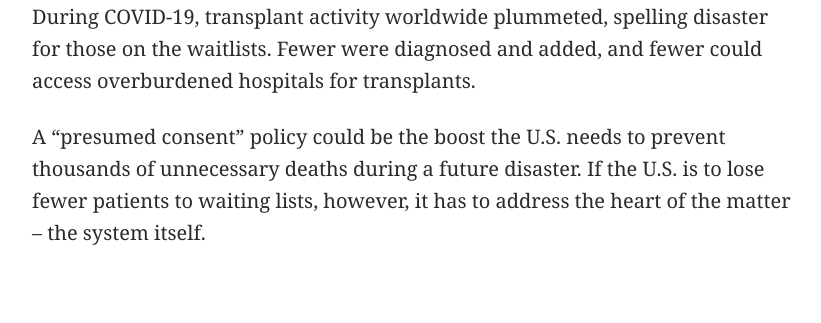
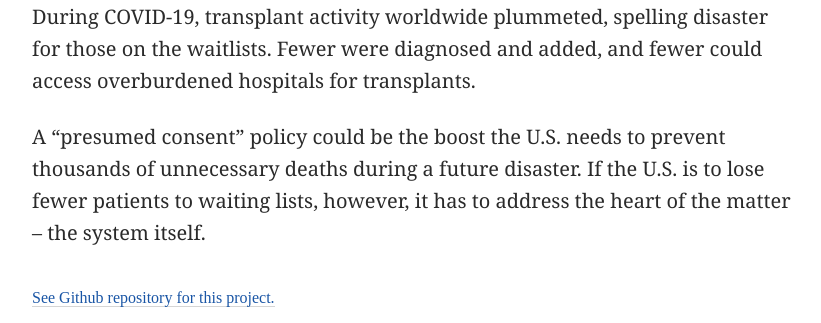
Before and after one commit to alliekrugman/left-my-heart, a plain HTML site: page docs/index.html in a window 1280 px wide. Shown: the part 2654-2977 px from the top of the page, without its empty margins (228-1049 px from the left). Before the commit the page ends 2951 px from the top, so only its background shows below. Drawn offline with Linux system fonts and the light colour scheme.

Commit message:
Update index.html

```diff
--- a/docs/index.html
+++ b/docs/index.html
@@ -46,7 +46,7 @@
  <p class="article__text">A “presumed consent” policy could be the boost the U.S. needs to prevent thousands of unnecessary deaths during a future disaster. If the U.S. is to lose fewer patients to waiting lists, however, it has to address the heart of the matter – the system itself.
  </p>
 
-
+  <p></p><a href="https://github.com/alliekrugman/left-my-heart/tree/main"><i></i>See Github repository for this project.<i></i></a></p>
 
   </div>
         </div>
```
